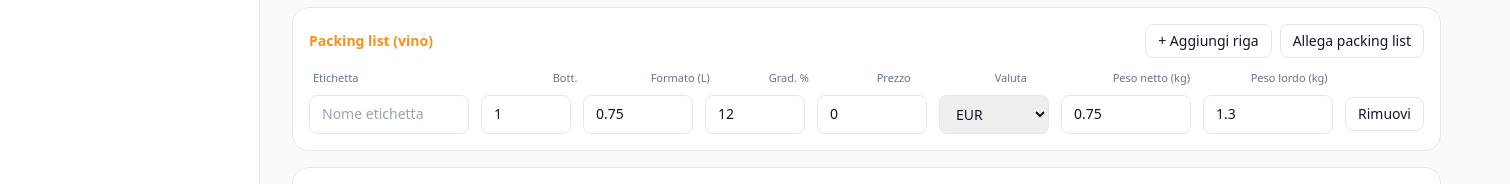
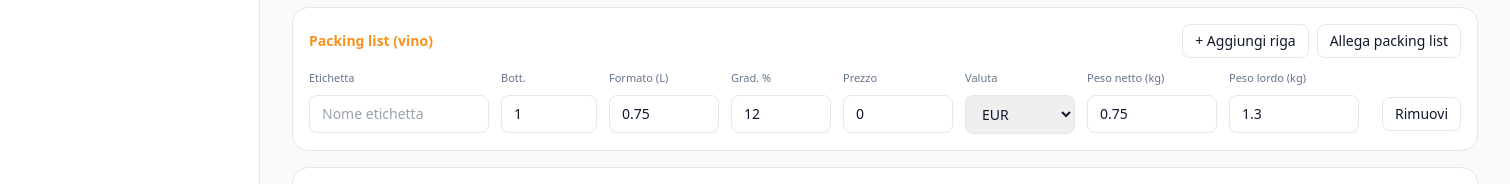
Before and after one commit to SPST-WINE/spst-dashboard, a Next.js app: page /dashboard/nuova/vino in a window 1280 px wide. Shown: the part 559-743 px from the top of the page, 1510 px wide, since content can reach past the window. Built offline with nearby package versions, Linux system fonts and the light colour scheme; no server answers.

Commit message:
Update PackingListVino.tsx

```diff
--- a/components/nuova/PackingListVino.tsx
+++ b/components/nuova/PackingListVino.tsx
@@ -18,12 +18,17 @@ export type RigaPL = {
 type Props = {
   value: RigaPL[];
   onChange: (rows: RigaPL[]) => void;
-  onPickFile?: (file?: File) => void; // “Allega packing list” opzionale
+  onPickFile?: (file?: File) => void;
 };
 
 const ORANGE = '#f7911e';
 const inputCls =
   'w-full rounded-lg border px-3 py-2 text-sm outline-none focus:border-[#1c3e5e]';
+
+// 🔧 stessa definizione di colonne e gap per header e righe → allineamento perfetto
+const COLS =
+  'md:grid-cols-[minmax(180px,1fr)_96px_110px_100px_110px_110px_130px_130px_90px]';
+const GAP = 'gap-3';
 
 const emptyRow: RigaPL = {
   etichetta: '',
@@ -40,9 +45,9 @@ export default function PackingListVino({ value, onChange, onPickFile }: Props)
   const rows = value ?? [];
 
   const toNumOrNull = (s: string): number | null => {
-    const trimmed = s.trim();
-    if (!trimmed) return null;
-    const n = parseFloat(trimmed.replace(',', '.'));
+    const t = s.trim();
+    if (!t) return null;
+    const n = parseFloat(t.replace(',', '.'));
     return Number.isFinite(n) ? n : null;
   };
 
@@ -53,7 +58,7 @@ export default function PackingListVino({ value, onChange, onPickFile }: Props)
   };
 
   const addRow = () => onChange([...rows, { ...emptyRow }]);
-  const remove = (i: number) => onChange(rows.filter((_, idx) => idx !== i));
+  const remove = (i: number) => onChange(rows.filter((_, j) => j !== i));
   const onPick = (e: React.ChangeEvent<HTMLInputElement>) =>
     onPickFile?.(e.target.files?.[0] ?? undefined);
 
@@ -80,8 +85,10 @@ export default function PackingListVino({ value, onChange, onPickFile }: Props)
         </div>
       </div>
 
-      {/* TITOLI COLONNE */}
-      <div className="hidden md:grid md:grid-cols-[minmax(160px,1fr)_90px_110px_100px_110px_110px_130px_130px_auto] gap-2 px-1 pb-2 text-[11px] font-medium text-slate-500">
+      {/* HEADER — usa stesse colonne e stesso gap delle righe */}
+      <div
+        className={`hidden md:grid ${COLS} ${GAP} pb-2 text-[11px] font-medium text-slate-500`}
+      >
         <div>Etichetta</div>
         <div>Bott.</div>
         <div>Formato (L)</div>
@@ -90,16 +97,13 @@ export default function PackingListVino({ value, onChange, onPickFile }: Props)
         <div>Valuta</div>
         <div>Peso netto (kg)</div>
         <div>Peso lordo (kg)</div>
-        <div className="text-transparent">Azioni</div>
+        <div className="text-transparent select-none">Azioni</div>
       </div>
 
+      {/* RIGHE */}
       <div className="space-y-3">
         {rows.map((r, i) => (
-          <div
-            key={i}
-            className="grid gap-3 md:grid-cols-[minmax(160px,1fr)_90px_110px_100px_110px_110px_130px_130px_auto]"
-          >
-            {/* Etichetta */}
+          <div key={i} className={`grid ${COLS} ${GAP} items-center`}>
             <input
               className={inputCls}
               placeholder="Nome etichetta"
@@ -107,8 +111,6 @@ export default function PackingListVino({ value, onChange, onPickFile }: Props)
               value={r.etichetta}
               onChange={(e) => update(i, 'etichetta', e.target.value)}
             />
-
-            {/* Bott. */}
             <input
               className={inputCls}
               placeholder="1"
@@ -117,8 +119,6 @@ export default function PackingListVino({ value, onChange, onPickFile }: Props)
               value={r.bottiglie ?? ''}
               onChange={(e) => update(i, 'bottiglie', toNumOrNull(e.target.value))}
             />
-
-            {/* Formato (L) */}
             <input
               className={inputCls}
               placeholder="0,75"
@@ -127,8 +127,6 @@ export default function PackingListVino({ value, onChange, onPickFile }: Props)
               value={r.formato_litri ?? ''}
               onChange={(e) => update(i, 'formato_litri', toNumOrNull(e.target.value))}
             />
-
-            {/* Grad. % */}
             <input
               className={inputCls}
               placeholder="12"
@@ -137,8 +135,6 @@ export default function PackingListVino({ value, onChange, onPickFile }: Props)
               value={r.gradazione ?? ''}
               onChange={(e) => update(i, 'gradazione', toNumOrNull(e.target.value))}
             />
-
-            {/* Prezzo */}
             <input
               className={inputCls}
               placeholder="0"
@@ -147,8 +143,6 @@ export default function PackingListVino({ value, onChange, onPickFile }: Props)
               value={r.prezzo ?? ''}
               onChange={(e) => update(i, 'prezzo', toNumOrNull(e.target.value))}
             />
-
-            {/* Valuta */}
             <select
               className={inputCls}
               aria-label="Valuta"
@@ -159,8 +153,6 @@ export default function PackingListVino({ value, onChange, onPickFile }: Props)
               <option value="USD">USD</option>
               <option value="GBP">GBP</option>
             </select>
-
-            {/* Peso netto (kg) */}
             <input
               className={inputCls}
               placeholder="0,75"
@@ -169,8 +161,6 @@ export default function PackingListVino({ value, onChange, onPickFile }: Props)
               value={r.peso_netto_bott ?? ''}
               onChange={(e) => update(i, 'peso_netto_bott', toNumOrNull(e.target.value))}
             />
-
-            {/* Peso lordo (kg) */}
             <input
               className={inputCls}
               placeholder="1,3"
@@ -180,8 +170,7 @@ export default function PackingListVino({ value, onChange, onPickFile }: Props)
               onChange={(e) => update(i, 'peso_lordo_bott', toNumOrNull(e.target.value))}
             />
 
-            {/* Azioni */}
-            <div className="flex items-center">
+            <div className="flex items-center justify-end">
               <button
                 type="button"
                 onClick={() => remove(i)}
@@ -194,7 +183,9 @@ export default function PackingListVino({ value, onChange, onPickFile }: Props)
         ))}
 
         {rows.length === 0 && (
-          <div className="text-sm text-slate-500">Nessuna riga. Aggiungi una riga per iniziare.</div>
+          <div className="text-sm text-slate-500">
+            Nessuna riga. Aggiungi una riga per iniziare.
+          </div>
         )}
       </div>
     </div>
```
